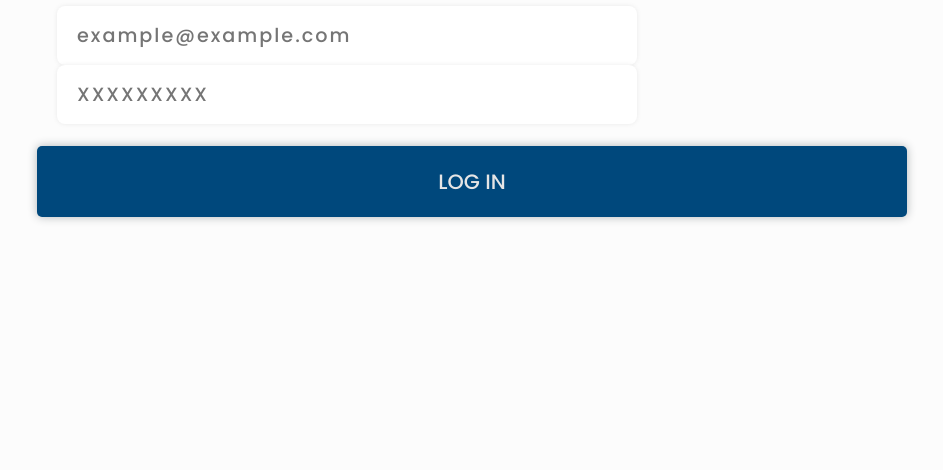
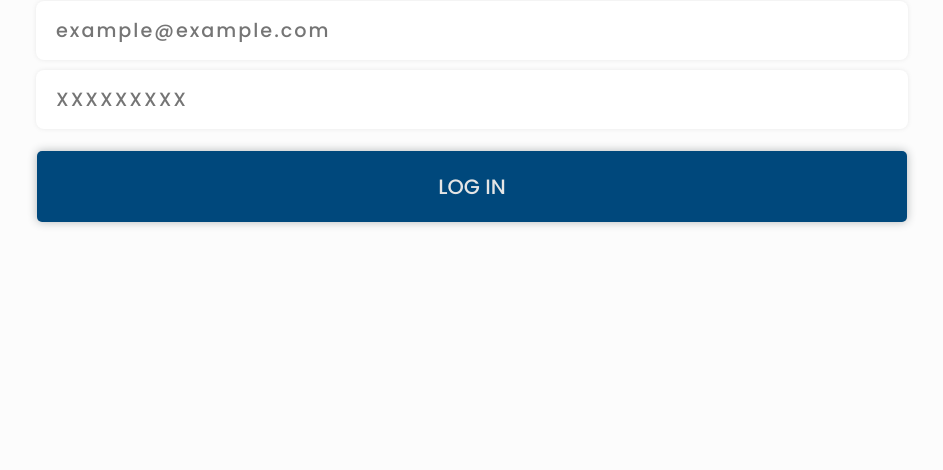
Before and after one commit to vishalgupta123-hub/5dlocatorweb, a plain HTML site: page login/index.html in a window 1280 px wide. Shown: the part 330-800 px from the top of the page, without its empty margins (168-1111 px from the left). Drawn offline with Linux system fonts and the light colour scheme; no server answers.

Commit message:
Update index.html

```diff
--- a/login/index.html
+++ b/login/index.html
@@ -19,7 +19,7 @@
 
   <form>
     <h3>Login to your account</h3>
-    <div>
+    <div class="input-cont">
       <input type="text" placeholder="example@example.com" id="emailinput">
       <input type="password" placeholder="XXXXXXXXX" id="passwordinput">
     </div>
```
